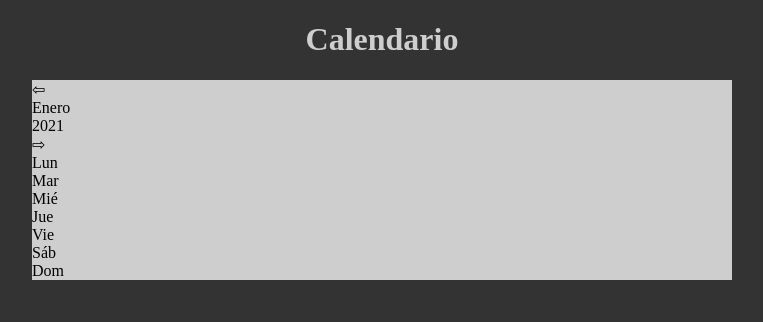
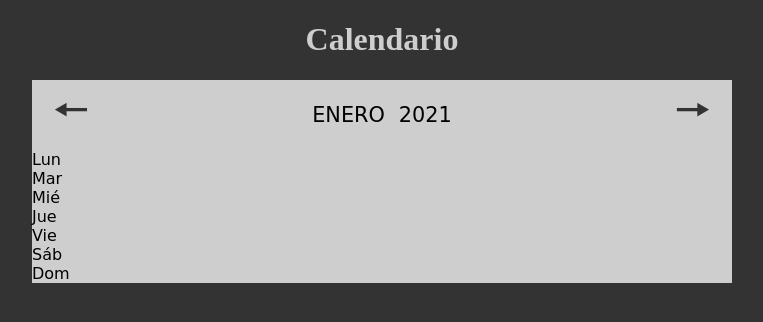
Before and after one commit to Fran26TE/Calendario, a plain HTML site: page index.html in a window 1280 px wide. Shown: the whole page, without its empty margins (258-1021 px from the left). Drawn offline with Linux system fonts and the light colour scheme.

Commit message:
modificaciones

```diff
--- a/index.html
+++ b/index.html
@@ -13,10 +13,10 @@
     <h1>Calendario</h1>
     <div class="calendario">
         <div class="calendario_info">
-            <div class="mes_anterior" id="anterior">&#8678;</div>
+            <div class="mes_anterior" id="anterior">&#129044;</div>
             <div class="mes_actual" id="mes">Enero</div>
             <div class="ano_actual" id="ano">2021</div>
-            <div class="mes_siguiente" id="siguiente">&#8680;</div>
+            <div class="mes_siguiente" id="siguiente">&#129046;</div>
         </div>
         <div class="calendario_semana">
             <div class="calendario_dia calendario_objeto">Lun</div>
--- a/style.css
+++ b/style.css
@@ -1,5 +1,6 @@
 body {
     background-color: #333333;
+
 }
 
 h1 {
@@ -8,8 +9,40 @@ h1 {
 }
 
 .calendario {
+    font-family: cursive;
     background-color: #cecece;
     width: 80%;
     max-width: 700px;
     margin: auto;
 }
+
+.calendario_info {
+    display: flex;
+    align-items: center;
+    padding: 0 1em;
+    font-size: 1.3em;
+    text-transform: uppercase;
+}
+
+.mes_actual {
+    margin-right: 7px;
+}
+
+.ano_actual {
+    margin-left: 7px;
+}
+
+.mes_anterior, .mes_siguiente {
+
+    color: #333333;
+    cursor: pointer;
+    font-size: 2.0em;
+}
+
+.mes_anterior {
+    margin-right: auto;
+}
+
+.mes_siguiente {
+    margin-left: auto;
+}
```
